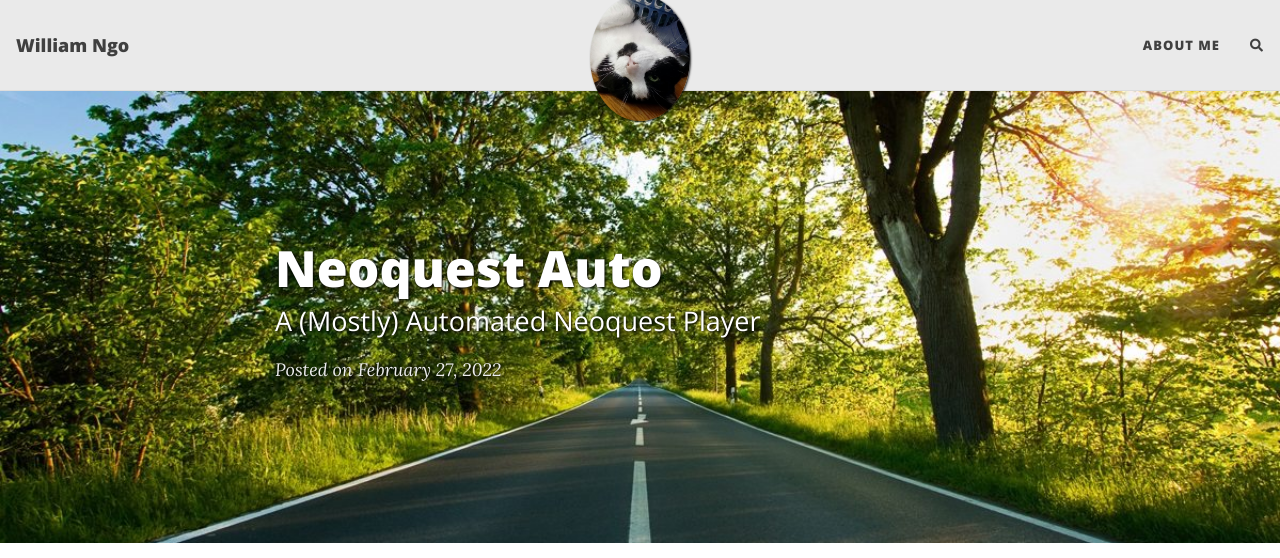
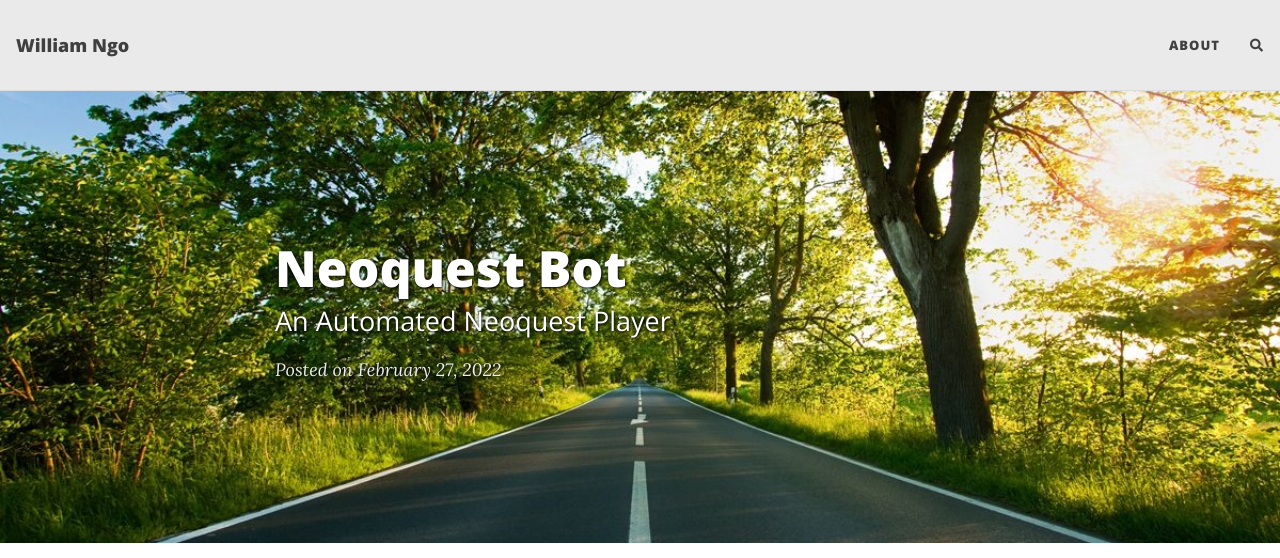
Before and after one commit to wngo1337/wngo1337.github.io, a Jekyll site: the page built from _posts/2022-02-27-Neoquest-Auto.md, in a window 1280 px wide and 1400 px high. Shown: the top 558 px of the window. Built offline with Jekyll 4.4.1, drawn with Linux system fonts in a browser that asks for light colours; nearby versions of some CDN libraries; comment, search, counter and statistics services are not loaded; some of the changed text lies outside the part shown; grey boxes are pictures that could not be loaded.

Commit message:
edits to blog post

```diff
--- a/_config.yml
+++ b/_config.yml
@@ -14,15 +14,15 @@ author: William Ngo
 # --- List of links in the navigation bar --- #
 
 navbar-links:
-  About Me: "aboutme"
+  About: "aboutme"
 # --- Logo --- #
 
 # Image to show in the navigation bar - works best with a square image
 # Remove this parameter if you don't want an image in the navbar
-avatar: "/assets/img/avatar-icon.jpg"
+# avatar: "/assets/img/avatar-icon.jpg"
 
 # By default, the image is cut into a circle. You can disable this behaviour by setting 'round-avatar: false'
-round-avatar: true
+# round-avatar: true
 
 # If you want to have an image logo in the top-left corner instead of having the title of the website,
 # then specify the following parameter
--- a/_posts/2022-02-27-Neoquest-Auto.md
+++ b/_posts/2022-02-27-Neoquest-Auto.md
@@ -1,13 +1,15 @@
 ---
 layout: post
-title: Neoquest Auto
-subtitle: A (Mostly) Automated Neoquest Player
+title: Neoquest Bot
+subtitle: An Automated Neoquest Player
 cover-img: /assets/img/path.jpg
 thumbnail-img: /assets/img/thumb.png
 share-img: /assets/img/path.jpg
 tags: [automation, python, bot]
 ---
-# Neoquest Auto - A (Mostly) Automated Neoquest Player
+# Neoquest Bot - A (Mostly) Automated Neoquest Player
+
+![UI]({{ "/assets/img/ui.png" | relative_url }})
 
 Neoquest Auto is a simple-to-use program built with Python and Selenium that helps users to easily
 complete the game and get the game trophies by automating the majority of gameplay including map movement, grinding,
@@ -60,7 +59,7 @@ The program is almost ready to run. There are two text files in the src/txtfiles
 adblockpath.txt. In userinfo.txt, enter your Neopets username on the first line of the file,
 and your password on the second line.
 
-![Userinfoexample](readmeresources/userinfoexample.jpg)
+![Userinfoexample]({{ "/assets/img/userinfoexample.jpeg" | relative_url }})
 
 The program can run without adblock enabled, but it will run slowly.
 For now, [consult this thread](https://www.reddit.com/r/learnpython/comments/4zzn69/how_do_i_get_adblockplus_to_work_with_selenium/)
@@ -68,7 +67,7 @@ for instructions on how to find the path to your adblock extension folder.
 Copy this folder path into adblockpath.txt.
 Below is an example of what the folder path could look like for a windows user:
 
-![FolderPath](readmeresources/extensionfolderexample.jpg)
+![FolderPath]({{ "/assets/img/extensionfolderexample.jpeg" | relative_url }})
 
 Note: I have tried implementing an "Eager" pageLoadStrategy for the Selenium WebDriver,
 and while it does speed up the program, it is still far slower than blocking ads altogether.
@@ -83,7 +82,7 @@ py ./autoplayerlauncher.py
 
 The program should now launch and present you the following interface:
 
-![ProgramMenu](readmeresources/programmenuexample.jpg)
+![ProgramMenu]({{ "/assets/img/programmenuexample.jpeg" | relative_url }})
 
 At this point, simply make sure you are on the skill screen and enter 1 in the program.
 Below is a list of very rough completion times one can expect for each function:
```
Also changed, not shown: other parts of _posts/2022-02-27-Neoquest-Auto.md (+7 -10 lines), assets/img/extensionfolderexample.jpeg (added), assets/img/programmenuexample.jpeg (added), assets/img/skillscreen.jpeg (added), assets/img/ui.png (added), assets/img/userinfoexample.jpeg (added), images/cat.jpeg (deleted), 12 other files.
